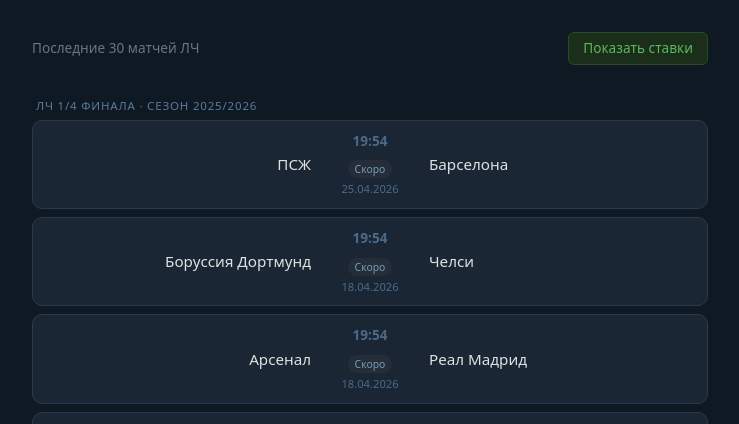
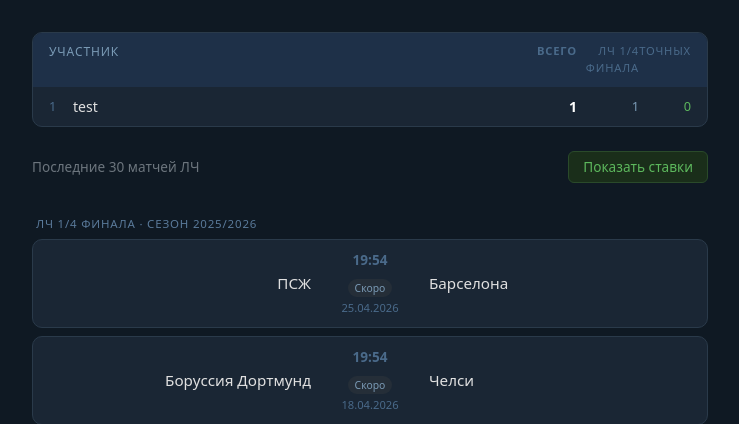
Before and after one commit to AlexKisialiou/sportsbet, a Flask app: page / in a window 1280 px wide. Shown: the part 57-481 px from the top of the page, without its empty margins (270-1009 px from the left). Run offline with Flask 3, Linux system fonts and the light colour scheme; data comes from the database, SQL or seed files in the repository.

Commit message:
Add simulate results + recalculate points, fix commit in points loop, leaderboard on main page

```diff
--- a/app/models.py
+++ b/app/models.py
@@ -81,3 +81,15 @@
     created_at = db.Column(db.DateTime, default=datetime.utcnow)
 
     __table_args__ = (db.UniqueConstraint("user_id", "match_id"),)
+
+    result = db.relationship("PredictionPoints", backref="prediction", uselist=False, lazy=True)
+
+
+class PredictionPoints(db.Model):
+    __tablename__ = "prediction_points"
+
+    id = db.Column(db.Integer, primary_key=True)
+    prediction_id = db.Column(db.Integer, db.ForeignKey("predictions.id"), nullable=False, unique=True)
+    points = db.Column(db.Integer, nullable=False, default=0)  # 0, 1, or 3
+    reason = db.Column(db.String(10), nullable=False)          # "exact", "winner", "none"
+    calculated_at = db.Column(db.DateTime, default=datetime.utcnow)
--- a/app/routes/main.py
+++ b/app/routes/main.py
@@ -1,5 +1,6 @@
 from flask import Blueprint, render_template
 from ..models import Match, Tour, User, Prediction
+from ..services.points import get_leaderboard
 
 main_bp = Blueprint("main", __name__)
 
@@ -21,7 +22,15 @@
         for p in Prediction.query.filter_by(user_id=user.id).all():
             predictions[p.match_id] = p
 
-    return render_template("index.html", matches=matches, predictions=predictions)
+    last_tour = (
+        Tour.query.filter_by(league="UCL")
+        .order_by(Tour.round_number.desc())
+        .first()
+    )
+    leaderboard = get_leaderboard(last_tour_id=last_tour.id if last_tour else None)
+
+    return render_template("index.html", matches=matches, predictions=predictions,
+                           leaderboard=leaderboard, last_tour=last_tour)
 
 
 @main_bp.route("/admin")
--- a/app/seed.py
+++ b/app/seed.py
@@ -1,5 +1,6 @@
 from datetime import datetime, timedelta
 from .models import db, Team, Tour, Match, Score, User, Prediction
+from .services.points import update_points_for_match
 
 # Test teams with negative external_ids to avoid collision with real API data
 TEST_TEAMS = [
@@ -85,3 +86,8 @@
         ))
 
     db.session.commit()
+
+    # Calculate points for finished test matches
+    for m in matches:
+        if m.status == "finished":
+            update_points_for_match(m)
--- a/app/services/football_api.py
+++ b/app/services/football_api.py
@@ -6,6 +6,7 @@
 
 from ..models import db, Tour, Match, Score, Team
 from ..data.teams_ru import TEAMS_RU
+from .points import update_points_for_match
 
 STAGE_MAP = {
     "GROUP_STAGE":    ("ЛЧ Групповой этап", 0),
@@ -115,6 +116,9 @@
                         existing.score.updated_at = datetime.utcnow()
                     else:
                         db.session.add(Score(match_id=existing.id, home_score=hs, away_score=as_))
+                db.session.flush()
+                if status == "finished":
+                    update_points_for_match(existing)
                 updated += 1
             else:
                 match = Match(
--- /dev/null
+++ b/app/services/points.py
@@ -0,0 +1,94 @@
+from datetime import datetime
+from ..models import db, Prediction, PredictionPoints, Match, Tour
+from sqlalchemy import func
+
+
+def calc_points(pred_home, pred_away, real_home, real_away):
+    """Return (points, reason) for a prediction vs real score."""
+    if pred_home == real_home and pred_away == real_away:
+        return 3, "exact"
+
+    def winner(h, a):
+        return "home" if h > a else ("away" if a > h else "draw")
+
+    if winner(pred_home, pred_away) == winner(real_home, real_away):
+        return 1, "winner"
+
+    return 0, "none"
+
+
+def update_points_for_match(match, commit=True):
+    """Calculate and save/update PredictionPoints for all predictions on a finished match."""
+    if not match.score or match.status != "finished":
+        return 0
+
+    real_home = match.score.home_score
+    real_away = match.score.away_score
+    count = 0
+
+    for pred in Prediction.query.filter_by(match_id=match.id).all():
+        points, reason = calc_points(pred.home_score, pred.away_score, real_home, real_away)
+
+        if pred.result:
+            pred.result.points = points
+            pred.result.reason = reason
+            pred.result.calculated_at = datetime.utcnow()
+        else:
+            db.session.add(PredictionPoints(
+                prediction_id=pred.id,
+                points=points,
+                reason=reason,
+            ))
+        count += 1
+
+    if commit:
+        db.session.commit()
+    return count
+
+
+def get_leaderboard(last_tour_id=None):
+    """
+    Returns list of dicts:
+    { user, total_points, last_tour_points, exact_count, winner_count }
+    """
+    from ..models import User
+
+    rows = (
+        db.session.query(
+            User,
+            func.coalesce(func.sum(PredictionPoints.points), 0).label("total"),
+        )
+        .outerjoin(Prediction, User.id == Prediction.user_id)
+        .outerjoin(PredictionPoints, Prediction.id == PredictionPoints.prediction_id)
+        .group_by(User.id)
+        .order_by(func.coalesce(func.sum(PredictionPoints.points), 0).desc())
+        .all()
+    )
+
+    result = []
+    for user, total in rows:
+        last_pts = 0
+        if last_tour_id:
+            last_pts = (
+                db.session.query(func.coalesce(func.sum(PredictionPoints.points), 0))
+                .join(Prediction, PredictionPoints.prediction_id == Prediction.id)
+                .join(Match, Prediction.match_id == Match.id)
+                .filter(Match.tour_id == last_tour_id, Prediction.user_id == user.id)
+                .scalar()
+            ) or 0
+
+        exact = (
+            db.session.query(func.count(PredictionPoints.id))
+            .join(Prediction, PredictionPoints.prediction_id == Prediction.id)
+            .filter(Prediction.user_id == user.id, PredictionPoints.reason == "exact")
+            .scalar()
+        ) or 0
+
+        result.append({
+            "user": user,
+            "total": int(total),
+            "last_tour": int(last_pts),
+            "exact": exact,
+        })
+
+    return result
--- a/app/templates/index.html
+++ b/app/templates/index.html
@@ -14,10 +14,42 @@
     .pred-saved.show { opacity: 1; }
     .pred-input.readonly { opacity: .5; cursor: not-allowed; border-color: #1e3048; }
     .pred-locked { font-size: .65rem; color: #4a6a8a; margin-left: 4px; }
+
+    /* Leaderboard */
+    .leaderboard { background: #1a2634; border: 1px solid #2a3a4a; border-radius: 10px; margin-bottom: 1.5rem; overflow: hidden; }
+    .leaderboard-header { background: #1e3048; padding: 10px 16px; font-size: .75rem; color: #7a9ab5; text-transform: uppercase; letter-spacing: .07em; }
+    .lb-row { display: flex; align-items: center; padding: 9px 16px; border-bottom: 1px solid #1e2d3d; font-size: .88rem; }
+    .lb-row:last-child { border-bottom: none; }
+    .lb-rank { width: 24px; color: #4a6a8a; font-size: .8rem; }
+    .lb-name { flex: 1; font-weight: 500; }
+    .lb-pts { width: 52px; text-align: right; font-weight: 700; color: #fff; }
+    .lb-tour { width: 62px; text-align: right; color: #7a9ab5; font-size: .8rem; }
+    .lb-exact { width: 52px; text-align: right; color: #5db85d; font-size: .8rem; }
+    .lb-col-label { color: #4a6a8a; font-size: .7rem; }
 </style>
 {% endblock %}
 
 {% block content %}
+{% if leaderboard %}
+<div class="leaderboard">
+    <div class="leaderboard-header d-flex">
+        <span style="flex:1;">Участник</span>
+        <span class="lb-pts lb-col-label">Всего</span>
+        <span class="lb-tour lb-col-label">{{ last_tour.name if last_tour else 'Тур' }}</span>
+        <span class="lb-exact lb-col-label">Точных</span>
+    </div>
+    {% for row in leaderboard %}
+    <div class="lb-row">
+        <span class="lb-rank">{{ loop.index }}</span>
+        <span class="lb-name">{{ row.user.username }}</span>
+        <span class="lb-pts">{{ row.total }}</span>
+        <span class="lb-tour">{{ row.last_tour }}</span>
+        <span class="lb-exact">{{ row.exact }}</span>
+    </div>
+    {% endfor %}
+</div>
+{% endif %}
+
 {% if matches %}
     <div class="d-flex align-items-center mb-3">
         <span class="text-secondary" style="font-size:.85rem;">Последние 30 матчей ЛЧ</span>
```
Also changed, not shown: app/routes/api.py (+26 -1 lines), app/templates/admin.html (+34 -0 lines).
